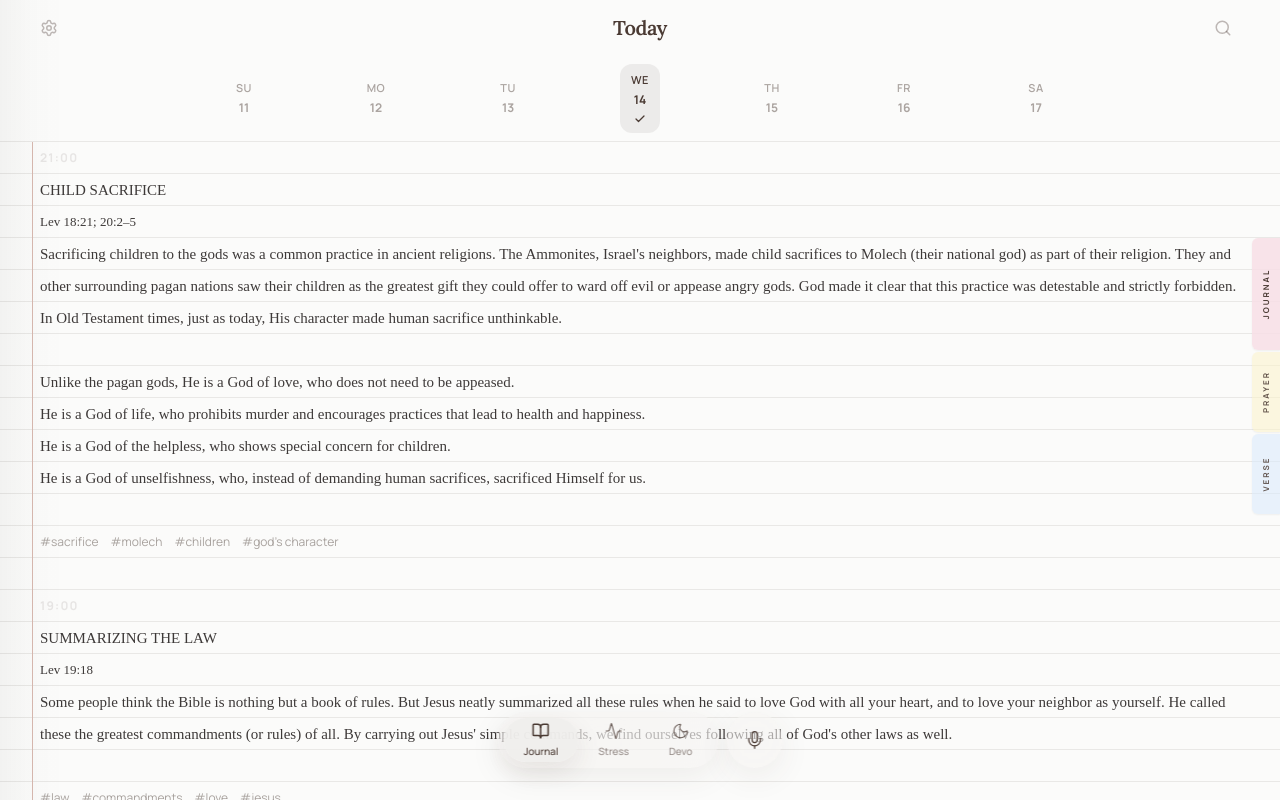
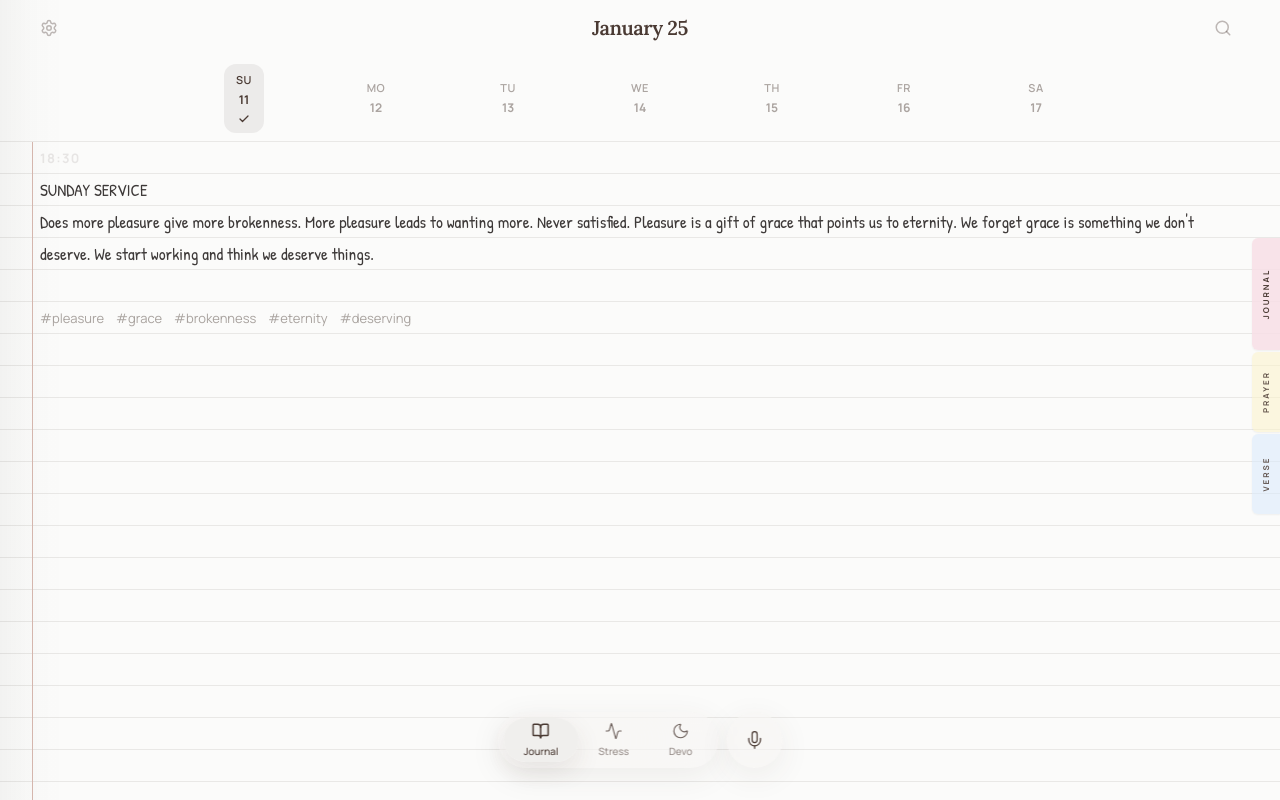
Before and after one commit to XIAOFEIIIII/Confdein-Recording-Demo-V0, a React (Vite) app: page / in a window 1280 px wide. Built offline with nearby package versions, Linux system fonts and the light colour scheme; a web font is replaced by a local one.

Commit message:
default goes to roman

```diff
--- a/App.tsx
+++ b/App.tsx
@@ -51,20 +51,18 @@ const App: React.FC = () => {
   const [versePool, setVersePool] = useState<Array<{ verse: string; reference: string }>>(initial.versePool);
   const [userPrayerRequests, setUserPrayerRequests] = useState<PrayerRequest[]>([]);
 
-  // Week timeline: which week is selected (Sunday date); can change by horizontal swipe
-  const [selectedWeekStart, setSelectedWeekStart] = useState(() =>
-    startOfWeek(new Date(), { weekStartsOn: 0 })
-  );
-  const getTodayWeekIndex = (weekStart: Date) => {
-    const today = new Date();
+  // Week timeline: default focus on 2026-01-25 (Sunday = index 0 in that week)
+  const defaultFocusDate = new Date(2026, 0, 25); // Jan 25, 2026
+  const defaultWeekStart = startOfWeek(defaultFocusDate, { weekStartsOn: 0 });
+  const getDayIndexInWeek = (weekStart: Date, date: Date) => {
+    const dateStr = format(startOfDay(date), 'yyyy-MM-dd');
     for (let i = 0; i < 7; i++) {
-      if (format(addDays(weekStart, i), 'yyyy-MM-dd') === format(startOfDay(today), 'yyyy-MM-dd')) return i;
+      if (format(addDays(weekStart, i), 'yyyy-MM-dd') === dateStr) return i;
     }
     return 0;
   };
-  const [selectedDayIndex, setSelectedDayIndex] = useState(() =>
-    getTodayWeekIndex(startOfWeek(new Date(), { weekStartsOn: 0 }))
-  );
+  const [selectedWeekStart, setSelectedWeekStart] = useState(() => defaultWeekStart);
+  const [selectedDayIndex, setSelectedDayIndex] = useState(() => getDayIndexInWeek(defaultWeekStart, defaultFocusDate));
 
   // All dates that have at least one journal entry (for week timeline dots in any week)
   const datesWithEntries = React.useMemo(() => {
@@ -72,6 +70,8 @@ const App: React.FC = () => {
     entries.forEach(e => set.add(format(startOfDay(e.timestamp), 'yyyy-MM-dd')));
     return set;
   }, [entries]);
+
+  const hasUserSwitchedRef = React.useRef(false);
 
   // Load user-specific data when currentUser changes (e.g. after switching in Settings)
   useEffect(() => {
@@ -83,16 +83,22 @@ const App: React.FC = () => {
     setAvatarSeed(data.avatarSeed);
     setAvatarUrl(data.avatarUrl);
     setUserPrayerRequests([]);
-    // Default week to the one that contains the most recent entry, so notes are visible (e.g. Roman's Jan/Feb 2025)
-    if (data.entries.length > 0) {
-      const latest = data.entries.reduce((a, b) => (a.timestamp > b.timestamp ? a : b));
-      setSelectedWeekStart(startOfWeek(new Date(latest.timestamp), { weekStartsOn: 0 }));
-    } else {
-      setSelectedWeekStart(startOfWeek(new Date(), { weekStartsOn: 0 }));
+    // Only move week/day to latest entry when user has explicitly switched (so initial load keeps default 1/25)
+    if (hasUserSwitchedRef.current) {
+      if (data.entries.length > 0) {
+        const latest = data.entries.reduce((a, b) => (a.timestamp > b.timestamp ? a : b));
+        const weekStart = startOfWeek(new Date(latest.timestamp), { weekStartsOn: 0 });
+        setSelectedWeekStart(weekStart);
+        setSelectedDayIndex(getDayIndexInWeek(weekStart, new Date(latest.timestamp)));
+      } else {
+        setSelectedWeekStart(startOfWeek(new Date(), { weekStartsOn: 0 }));
+        setSelectedDayIndex(0);
+      }
     }
   }, [currentUser]);
 
   const handleSwitchUser = (userId: CurrentUserId) => {
+    hasUserSwitchedRef.current = true;
     setStoredUserId(userId);
     setCurrentUser(userId);
   };
--- a/data/userData.ts
+++ b/data/userData.ts
@@ -296,7 +296,7 @@ export function getStoredUserId(): CurrentUserId {
     const raw = localStorage.getItem(STORAGE_KEY);
     if (raw === 'erica' || raw === 'roman') return raw;
   } catch (_) {}
-  return 'erica';
+  return 'roman';
 }
 
 export function setStoredUserId(id: CurrentUserId): void {
```
